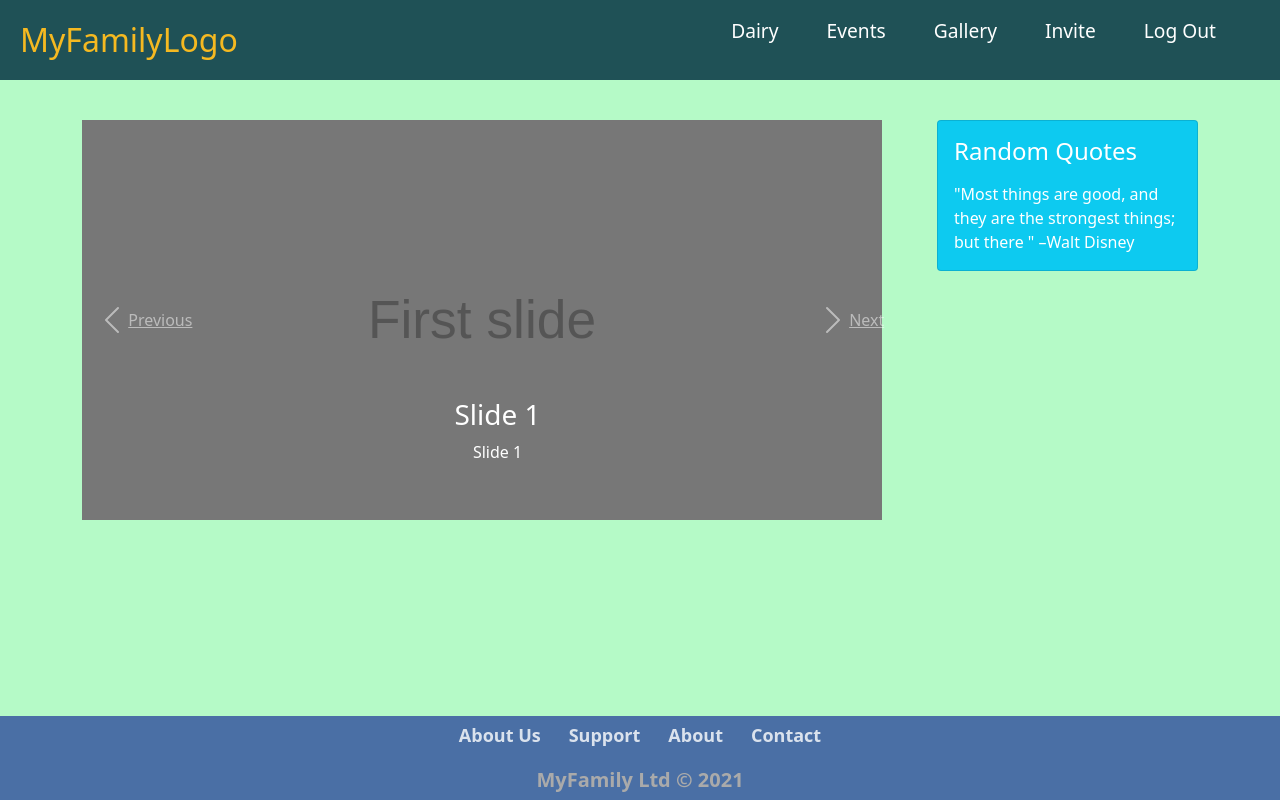
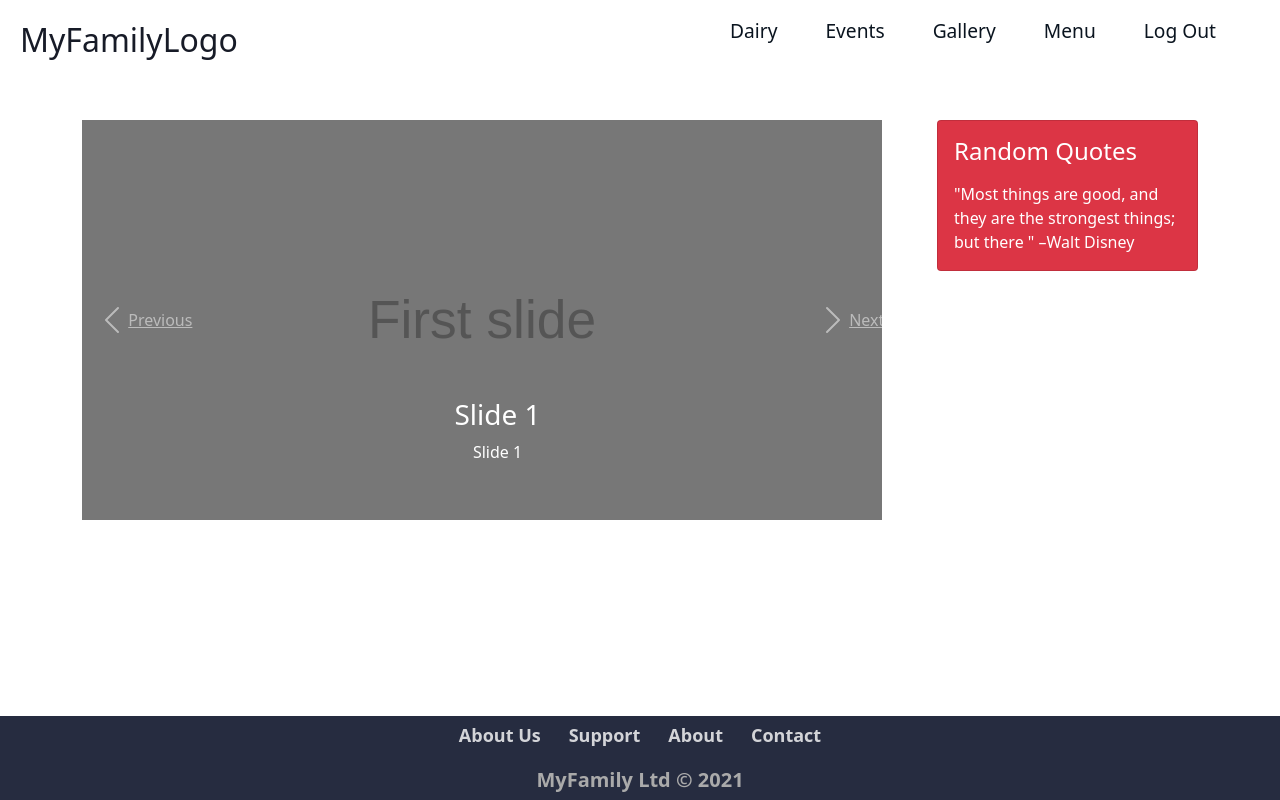
Before and after one commit to sarvar-m/my-family-project, a React (Create React App) app: page / in a window 1280 px wide. Built offline with nearby package versions, Linux system fonts and the light colour scheme.

Commit message:
menu has added

```diff
--- a/src/App.css
+++ b/src/App.css
@@ -4,7 +4,7 @@
 }
 
 body {
-  background-color: #b5fac7;
+  background-color: #FFFFFF;
 }
 
 .pages {
--- a/src/components/MainFooter.css
+++ b/src/components/MainFooter.css
@@ -4,7 +4,7 @@
   left: 0;
   bottom: 0;
   width: 100%;
-  background-color: #4a6fa5;
+  background-color: #262C40;
   color: white;
   text-align: center;
   font-size: 1.2rem;
--- a/src/components/MainNavBar.js
+++ b/src/components/MainNavBar.js
@@ -57,7 +57,7 @@ function MainNavBar() {
                 className="nav-links"
                 onClick={handleClick}
               >
-                Invite
+              Menu
               </NavLink>
             </li>
             <li className="nav-item">
--- a/src/components/NavBar.css
+++ b/src/components/NavBar.css
@@ -1,5 +1,5 @@
 .navbar-new {
-  background-color: #1f5156;
+  background-color: #FFFFFF;
   height: 80px;
   display: flex;
   justify-content: center;
@@ -20,7 +20,7 @@
 }
 
 .nav-logo {
-  color: #f5b921;
+  color: #171B27;
   align-items: center;
   margin-left: 20px;
   cursor: pointer;
@@ -37,7 +37,7 @@
 }
 
 .nav-links {
-  color: #fff;
+  color: #0A141F;
   text-decoration: none;
   padding: 0.5rem 1rem;
   height: 100%;
@@ -63,7 +63,7 @@
 
 .nav-item:hover:after {
   width: 100%;
-  background: #ffdd40;
+  background: #6577A4;
 }
 
 .nav-item .active {
--- a/src/components/utils/RandomQuotes.js
+++ b/src/components/utils/RandomQuotes.js
@@ -6,7 +6,7 @@ import { Card, CardTitle, CardText } from "reactstrap";
 function RandomQuotes() {
   return (
     <div className="quote">
-      <Card body inverse color="info">
+      <Card body inverse color="danger">
         <CardTitle tag="h5">
           <h4>Random Quotes</h4>
         </CardTitle>
--- a/src/footer.css
+++ b/src/footer.css
@@ -1,5 +1,5 @@
 .footer {
-    background-color: #07aee0;
+    background-color: #022b3a;
     width: 100%;
     text-align: left;
     font-family: sans-serif;
```
